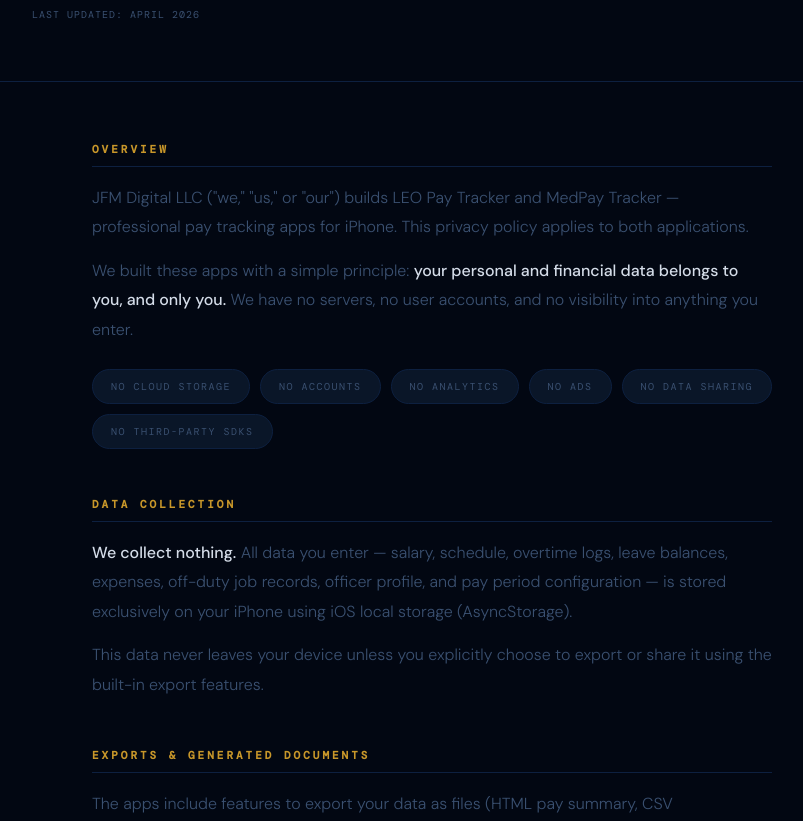
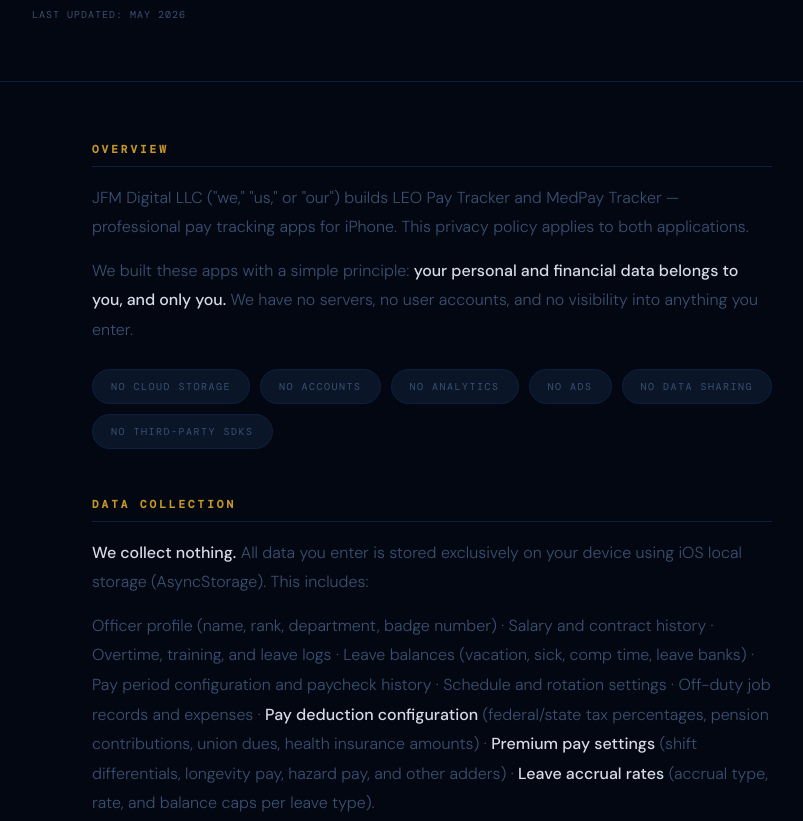
Before and after one commit to mjules93-dev/jfmdigital.net, a plain HTML site: page privacy.html in a window 1280 px wide. Shown: the part 331-1152 px from the top of the page, without its empty margins (208-1011 px from the left). Drawn offline with nearby package versions, Linux system fonts and the light colour scheme; a web font is replaced by a local one.

Commit message:
Update privacy.html

```diff
--- a/privacy.html
+++ b/privacy.html
@@ -87,7 +87,7 @@ footer{background:var(--deep);border-top:1px solid var(--border);padding:40px 60
   <div class="page-hero-inner">
     <span class="eyebrow">LEGAL</span>
     <h1>Your data never<br>leaves your <em>device.</em></h1>
-    <div class="updated">LAST UPDATED: APRIL 2026</div>
+    <div class="updated">LAST UPDATED: MAY 2026</div>
   </div>
 </div>
 
@@ -109,8 +109,9 @@ footer{background:var(--deep);border-top:1px solid var(--border);padding:40px 60
 
   <div class="section">
     <h2>DATA COLLECTION</h2>
-    <p><strong>We collect nothing.</strong> All data you enter — salary, schedule, overtime logs, leave balances, expenses, off-duty job records, officer profile, and pay period configuration — is stored exclusively on your iPhone using iOS local storage (AsyncStorage).</p>
-    <p>This data never leaves your device unless you explicitly choose to export or share it using the built-in export features.</p>
+    <p><strong>We collect nothing.</strong> All data you enter is stored exclusively on your device using iOS local storage (AsyncStorage). This includes:</p>
+    <p>Officer profile (name, rank, department, badge number) &middot; Salary and contract history &middot; Overtime, training, and leave logs &middot; Leave balances (vacation, sick, comp time, leave banks) &middot; Pay period configuration and paycheck history &middot; Schedule and rotation settings &middot; Off-duty job records and expenses &middot; <strong>Pay deduction configuration</strong> (federal/state tax percentages, pension contributions, union dues, health insurance amounts) &middot; <strong>Premium pay settings</strong> (shift differentials, longevity pay, hazard pay, and other adders) &middot; <strong>Leave accrual rates</strong> (accrual type, rate, and balance caps per leave type).</p>
+    <p>None of this data ever leaves your device unless you explicitly choose to export or share it using the built-in export features. Deduction percentages and premium pay configurations are treated with the same on-device-only protection as all other financial data.</p>
   </div>
 
   <div class="section">
@@ -144,7 +145,7 @@ footer{background:var(--deep);border-top:1px solid var(--border);padding:40px 60
   <div class="section">
     <h2>CONTACT</h2>
     <p>Questions about this privacy policy? Reach us at <strong>contact@jfmdigital.net</strong></p>
-    <p>JFM Digital LLC &middot; New Haven, CT</p>
+    <p>JFM Digital LLC &middot; East Haven, CT</p>
   </div>
 
 </div>
```
